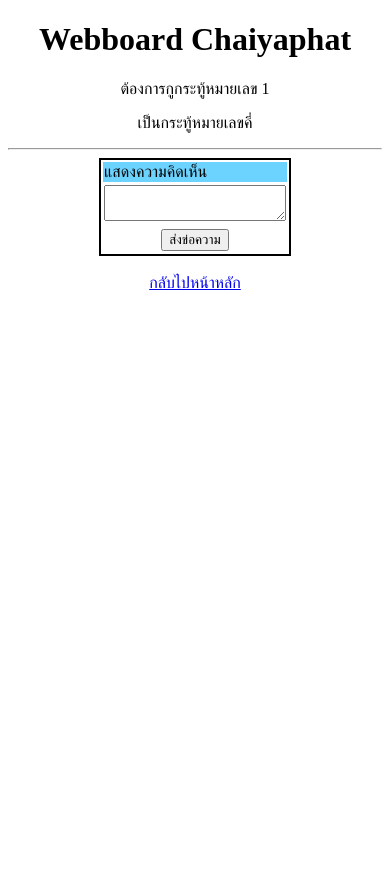
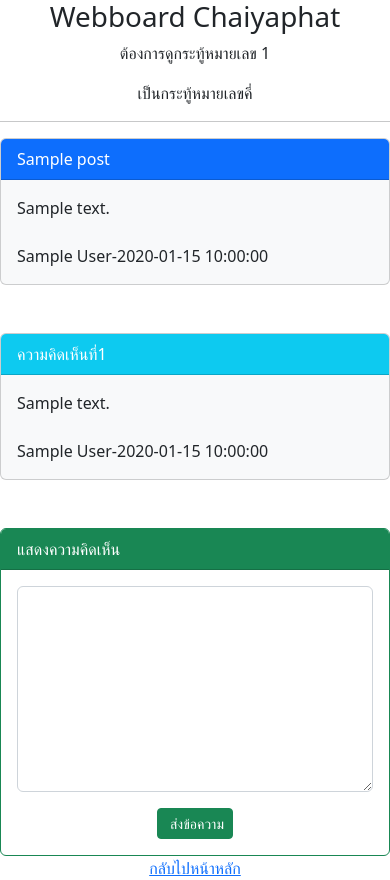
Before and after one commit to Chaiyaphat1/webApp_ECT, a PHP site: page /post.php?id=1 in a window 390 px wide. Before the commit the page ends 290 px from the top, so only its background shows below. Run offline with PHP 8.4, Linux system fonts and the light colour scheme; tables that the repository leaves empty or names only in its code hold one stand-in row (values such as "Sample post").

Commit message:
Work 8 & 9

```diff
--- a/post.php
+++ b/post.php
@@ -1,5 +1,6 @@
 <?php
 $id = $_GET["id"];
+session_start();
 $msg = "";
 
 if(( $id % 2 ) == 0 ){
@@ -10,34 +11,122 @@ if(( $id % 2 ) == 0 ){
 ?>
 <!DOCTYPE html>
 <html lang="en">
+
 <head>
     <meta charset="UTF-8">
     <meta http-equiv="X-UA-Compatible" content="IE=edge">
     <meta name="viewport" content="width=device-width, initial-scale=1.0">
     <title>post</title>
+    <!-- CSS only -->
+    <link href='https://cdn.jsdelivr.net/npm/bootstrap@5.2.2/dist/css/bootstrap.min.css' rel='stylesheet'
+        integrity='sha384-Zenh87qX5JnK2Jl0vWa8Ck2rdkQ2Bzep5IDxbcnCeuOxjzrPF/et3URy9Bv1WTRi' crossorigin='anonymous'>
+    <!-- JavaScript Bundle with Popper -->
+    <script src='https://cdn.jsdelivr.net/npm/bootstrap@5.2.2/dist/js/bootstrap.bundle.min.js'
+        integrity='sha384-OERcA2EqjJCMA+/3y+gxIOqMEjwtxJY7qPCqsdltbNJuaOe923+mo//f6V8Qbsw3' crossorigin='anonymous'>
+    </script>
 </head>
+
 <body>
-<h1 style="text-align: center;">Webboard Chaiyaphat</h1>
-<div align="center">
+    <h1 style="text-align: center;">Webboard Chaiyaphat</h1>
+    <div align="center">
 
 
-            <p>   ต้องการกูกระทู้หมายเลข  <?php echo $_GET["id"];?></p>
-            <p><?php  echo $msg ?></p>
+        <p> ต้องการดูกระทู้หมายเลข <?php echo $_GET["id"];?></p>
+        <p><?php  echo $msg ?></p>
+    </div>
+    <hr>
+    <?php
+       $conn = new PDO("mysql:host=localhost;dbname=web board;charset=utf8","root","");
+       $sql=$conn->query("SELECT post.`id`,post.`title`,post.`post_date`,post.`content`,user.`id`,user.`name`
+       FROM post JOIN user
+       ON post.`user_id`= user.`id`
+       WHERE post.`id`= $id");
+       $sql->execute();
+       $posts=$sql->fetchAll();
+       foreach($posts as $post){
+
+       }
+    ?>
+
+    <div class="card text-dark bg-light mb-5">
+        <div class="card-header bg-primary text-white"><?php echo $post['title']?></div>
+        <div class="card-body">
+            <div class="row mb-3 justify-content-center">
+                <div class="col-lg-12">
+                    <?php echo $post['content'];?>
+                </div>
+            </div>
+            <div class="row">
+                <div class="col-lg-12 mt-2">
+                    <?php echo $post['name']."-".$post['post_date'];?>
+                </div>
+            </div>
         </div>
-        <hr>
-        <table style="border: 2px solid black;  margin-left: auto;margin-right: auto;">
-            <tr>
-                <td colspan="2" style="background-color: #6CD2FE;">แสดงความคิดเห็น</td>
-            </tr>
-            <td><textarea name="" width="400px" height="100px"> </textarea></td>
-            </tr>
-            <tr>
-                <td colspan="2" align="center"><input type="submit" value="ส่งข่อความ"></td>
-            </tr>
-        </table>
-        <br>
+    </div>
+
+    <?php
+
+      $conn = new PDO("mysql:host=localhost;dbname=web board;charset=utf8", "root", "");
+      $sql=$conn->query("SELECT comment.`id`,comment.`content`,comment.`post_date`,
+      comment.`user_id`,comment.`post_id`,user.`id`,user.`name`
+       FROM comment
+       INNER JOIN user
+       ON comment.`user_id`= user.`id`
+       WHERE comment.`post_id`=$id");
+       $sql->execute();
+       $comments = $sql->fetchALL();
+       $count = 0;
+       foreach($comments as $comment){
+       $count = $count+1;
+    ?>
+
+    <div class="card text-dark bg-light mb-5">
+        <div class="card-header bg-info text-white">ความคิดเห็นที่<?php echo $count;?></div>
+        <div class="card-body">
+            <div class="row mb-3 justify-content-center">
+                <div class="col-lg-12">
+                    <?php echo $comment['content'];?>
+                </div>
+            </div>
+            <div class="row">
+                <div class="col-lg-12 mt-2">
+                    <?php echo $comment['name']."-".$comment['post_date'];?>
+                </div>
+            </div>
+        </div>
+    </div>
+    <?php } ?>
+
+    <div class="row">
+        <div class="col-md-3"></div>
+        <div class="col-md-6">
+            <div class="card text-dark bg-white border-success">
+                <div class="card-header bg-success text-white">แสดงความคิดเห็น</div>
+                <div class="card-body">
+                    <form action="post_save.php" method="post">
+                        <input type="hidden" name="post_id" value="<?= $_GET['id']; ?>">
+                        <div class="row mb-3 justify-content-center">
+                            <div class="col-lg-10">
+                                <textarea name="comment" class="form-control" rows="8"></textarea>
+                            </div>
+                        </div>
+                        <div class="row">
+                            <div class="col-lg-12">
+                                <center>
+                                    <button type="submit" class="btn btn-success btn-sm text-white">
+                                        <i class="bi bi-box-arrow-up-right me-1"></i>ส่งข้อความ</button>
+                                </center>
+                            </div>
+                        </div>
+                    </form>
+                </div>
+            </div>
+        </div>
+        <div class="col-md-3"></div>
         <div align="center">
-            <a href="index1.php">กลับไปหน้าหลัก</a>
+            <a href="index.php">กลับไปหน้าหลัก</a>
         </div>
+    </div>
 </body>
+
 </html>
```
Also changed, not shown: delete.php (+17 -1 lines), index.php (+68 -55 lines), post_save.php (added, +14 -0 lines).
